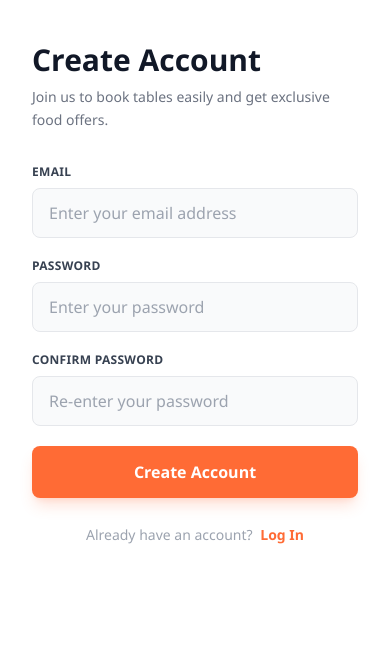
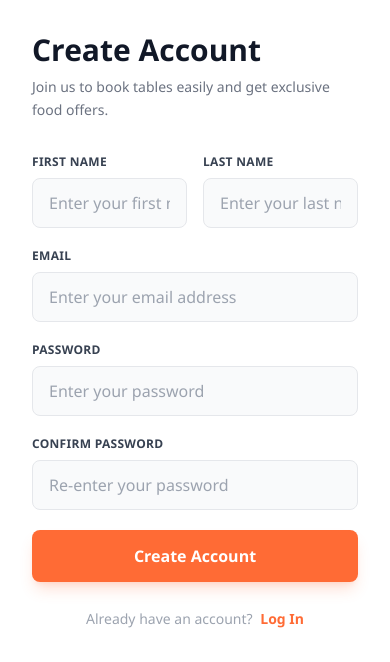
Before and after one commit to prasanna-testpress/restaurant_app, a Django app: page /accounts/signup/ in a window 390 px wide. Shown: the part 256-918 px from the top of the page. Before the commit the page ends 800 px from the top, so only its background shows below. Run offline with Django 5.2, Linux system fonts and the light colour scheme; parts of the project's set-up code (start-up, migrations or seed data) failed here and were passed over; some libraries are stand-ins or nearby versions.

Commit message:
feat: Add first and last name to signup form
Adds first and last name fields to the signup form to capture user identity during registration and support profile display.

```diff
--- a/apps/accounts/forms.py
+++ b/apps/accounts/forms.py
@@ -26,8 +26,20 @@ class SignupForm(forms.ModelForm):
 
     class Meta:
         model = User
-        fields = ["email"]
+        fields = ["first_name", "last_name", "email"]
         widgets = {
+            "first_name": forms.TextInput(
+                attrs={
+                    "placeholder": "Enter your first name",
+                    "autocomplete": "first-name",
+                }
+            ),
+            "last_name": forms.TextInput(
+                attrs={
+                    "placeholder": "Enter your last name",
+                    "autocomplete": "last-name",
+                }
+            ),
             "email": forms.EmailInput(
                 attrs={
                     "placeholder": "Enter your email address",
@@ -35,6 +47,18 @@ class SignupForm(forms.ModelForm):
                 }
             )
         }
+
+    def clean_first_name(self):
+        first_name = self.cleaned_data.get("first_name", "").strip()
+        if not first_name:
+            raise forms.ValidationError("This field cannot be blank.")
+        return first_name
+
+    def clean_last_name(self):
+        last_name = self.cleaned_data.get("last_name", "").strip()
+        if not last_name:
+            raise forms.ValidationError("This field cannot be blank.")
+        return last_name
 
     def clean(self):
         cleaned_data = super().clean()
--- a/apps/accounts/templates/accounts/signup.html
+++ b/apps/accounts/templates/accounts/signup.html
@@ -27,6 +27,11 @@
    <form method="post" novalidate class="space-y-5">
     {% csrf_token %}
 
+    <div class="grid grid-cols-2 gap-4">
+        {% include "components/form_input.html" with field=form.first_name %}
+        {% include "components/form_input.html" with field=form.last_name %}
+    </div>
+
     {% include "components/form_input.html" with field=form.email %}
     {% include "components/form_input.html" with field=form.password1 %}
     {% include "components/form_input.html" with field=form.password2 %}
--- a/apps/accounts/templates/auth_base.html
+++ b/apps/accounts/templates/auth_base.html
@@ -30,7 +30,7 @@
 
 <body class="bg-gray-50 min-h-screen flex flex-col lg:flex-row font-sans text-gray-800">
 
-    <div class="relative h-64 w-full lg:h-auto lg:w-1/2 xl:w-2/3 bg-cover bg-center"
+    <div class="relative h-64 w-full lg:h-auto lg:w-1/2 xl:w-[60%] bg-cover bg-center"
          {% block background_image %}{% endblock %}>
 
         <div class="absolute inset-0 bg-gradient-to-b from-black/10 to-black/30"></div>
```
Also changed, not shown: apps/accounts/tests.py (+6 -1 lines).
